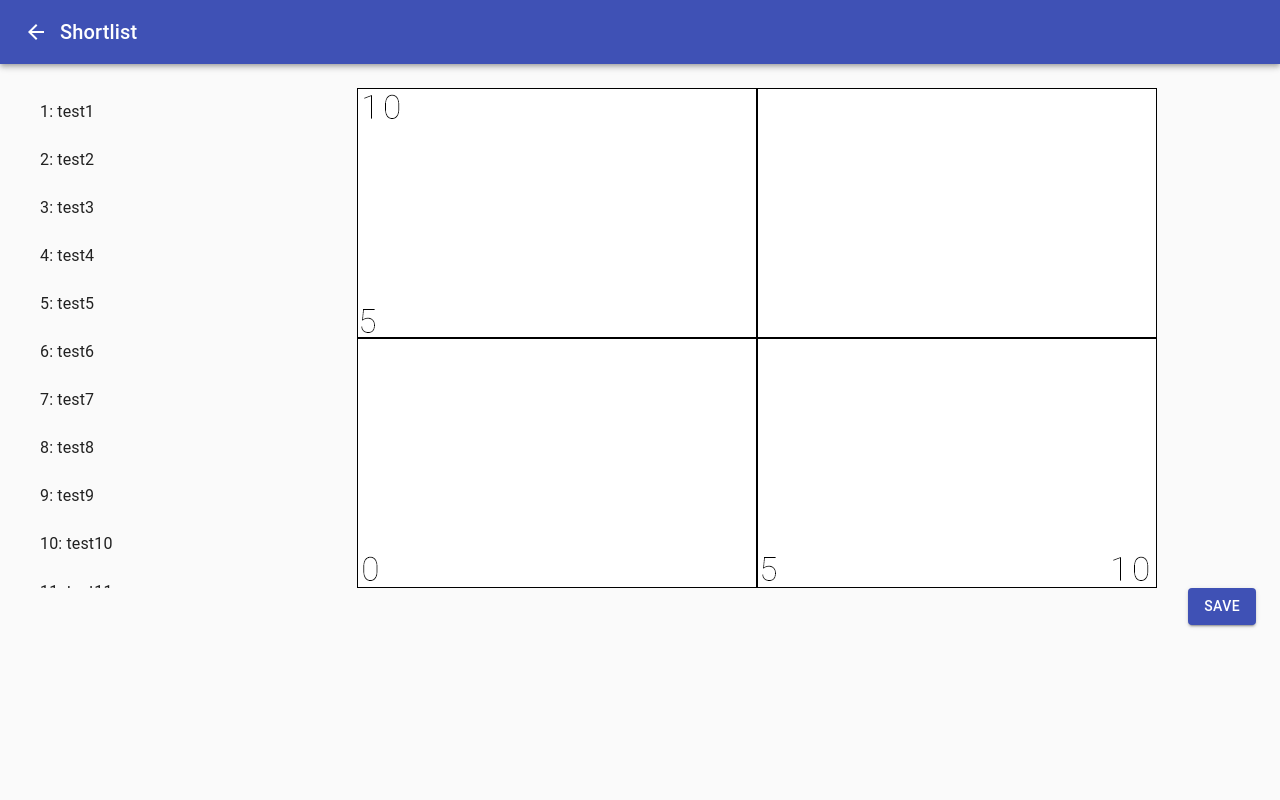
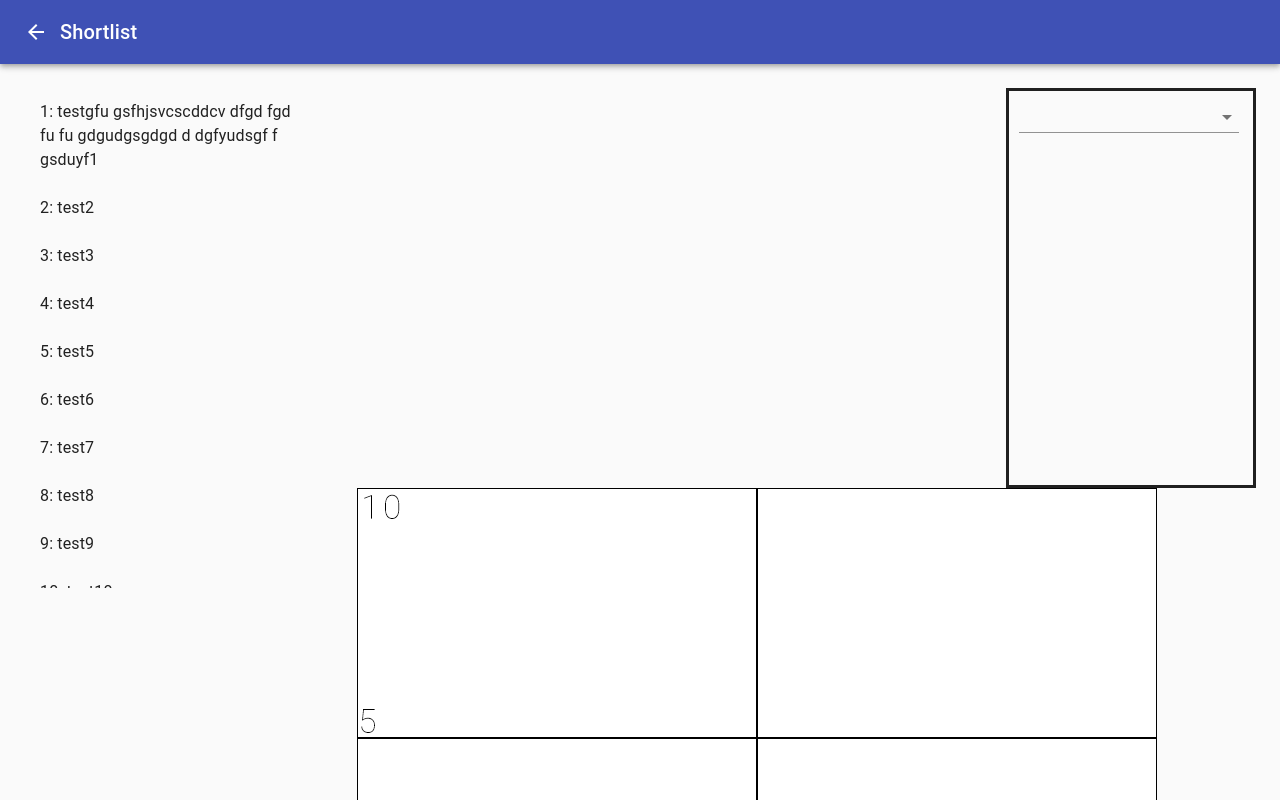
Before and after one commit to Haukain/ddbl-web-app, a React (Create React App) app in the folder source/client/: page /shortlist in a window 1280 px wide. Shown: the top 800 px of the page. Built offline with nearby package versions, Linux system fonts and the light colour scheme.

Commit message:
add comment function

```diff
--- a/source/client/src/components/ShortListBoard.js
+++ b/source/client/src/components/ShortListBoard.js
@@ -39,7 +39,7 @@ class ShortListBoard extends React.Component {
   componentDidMount() {
     // TODO: Remove this manual insertion
     let kpiList = [
-      'test1',
+      'testgfu gsfhjsvcscddcv dfgd fgd fu fu gdgudgsgdgd d dgfyudsgf f gsduyf1',
       'test2',
       'test3',
       'test4',
@@ -60,7 +60,7 @@ class ShortListBoard extends React.Component {
           hidden : true,
           hovered : false,
           position : {x: 0, y:0},
-          comment: null
+          comment: ""
         }
       )
     }
@@ -86,6 +86,7 @@ class ShortListBoard extends React.Component {
 
   //TODO
   commentHandler(id, event) {
+    console.log(event.target.value)
     this.setState({kpis : update(this.state.kpis, {[id]: {comment: {$set: event.target.value}}})});
   }
 
@@ -95,7 +96,7 @@ class ShortListBoard extends React.Component {
     for(const  k of kpisToSave){
       let position_x = (k.position.x * 10)/800
       let position_y = ((500 - k.position.y)*10)/500
-      message += `\n${k.name} : ${position_x.toPrecision(2)},${position_y.toPrecision(2)}`
+      message += `\n${k.name} : ${position_x.toPrecision(2)},${position_y.toPrecision(2)}, ${k.comment}`
     }
     alert(message)
   }
@@ -112,7 +113,7 @@ class ShortListBoard extends React.Component {
             hoverHandler={this.hoverHandler}/>
           </div>
           <div>
-              <ShortListBoardTarget items={this.state.kpis.map(e => ({name:e.name,hidden:e.hidden,hovered:e.hovered}))} positionHandler={this.positionHandler}/>
+            <ShortListBoardTarget items={this.state.kpis.map(e => ({name:e.name,hidden:e.hidden,hovered:e.hovered,comment:e.comment}))} positionHandler={this.positionHandler} commentHandler={this.commentHandler}/>
           </div>
           <Grid item xs={12} className={classes.buttonRow}>
             <Button variant='contained' color='primary' onClick={this.saveHandler}>save</Button>
--- a/source/client/src/components/ShortListBoardTarget.js
+++ b/source/client/src/components/ShortListBoardTarget.js
@@ -4,6 +4,8 @@ import Draggable from 'react-draggable';
 import clsx from 'clsx';
 import Tooltip from '@material-ui/core/Tooltip';
 import Typography from '@material-ui/core/Typography';
+import Select from '@material-ui/core/Select';
+import { TextField } from '@material-ui/core';
 
 const useStyles = makeStyles(theme => ({
   targetRoot : {
@@ -39,6 +41,16 @@ const useStyles = makeStyles(theme => ({
   },
   hovered : {
     backgroundColor : '#2c387e',
+  },
+  commentDiv : {
+    float:'right',
+    borderStyle: 'solid',
+    width: 250,
+    height : 400
+  },
+  commentElement :{
+    margin:10,
+    width:'90%'
   }
 }));
 
@@ -74,14 +86,60 @@ function generateTargetTokens(classes,items,positionHandler) {
   return targetTokens
 }
 
+function generateComment(classes,items,commentHandler,kpi,setKpi) {
+  let comment = []
+  let dataId = [];
+  let dataName = [];
+  for (let [i,k] of items.entries()) {
+    if(!items[i].hidden){
+      dataId.push(i)
+      dataName.push(k.name)
+    }
+  }
+  function MakeItem(X) {
+      return <option>{X}</option>;
+  };
+    comment.push(
+      <div>
+      <Select
+          className={classes.commentElement}
+          native
+          value={kpi.name}
+          onChange={ev=> setKpi({id : dataId[dataName.indexOf(ev.target.value)],name : ev.target.value})}
+        >
+          <option value="" />
+          {dataName.map(MakeItem)}
+        </Select>
+        {(kpi.id !== null)&&(kpi.id !== undefined) ? (
+        <TextField
+          className={classes.commentElement}
+          multiline
+          rows="4"
+          rowsMax="15"
+          label="comment"
+          variant="outlined"
+          value={(kpi.id !== null)&&(items.length > 0)  ? (items[kpi.id].comment) : ("") }
+          onChange={e=> commentHandler(kpi.id,e)}
+          />
+          ):(null)}
+      </div>
+      )
+  return comment
+}
+
 export default function ShortListBoardTarget(props) {
   const classes = useStyles();
-
+  const [kpi,setKpi] = React.useState({id:null,name:null});
+  console.log(kpi)
   return (
-    <div className={classes.targetRoot}>
+    <div>
+      <div className={classes.commentDiv}>
+        {generateComment(classes,props.items,props.commentHandler,kpi,setKpi)}
+      </div>
+      <div className={classes.targetRoot}>
 
         {generateTargetTokens(classes,props.items,props.positionHandler)}
+      </div>
     </div>
-
   );
 }
```
Lines whose indentation alone changed are shown as unchanged.
